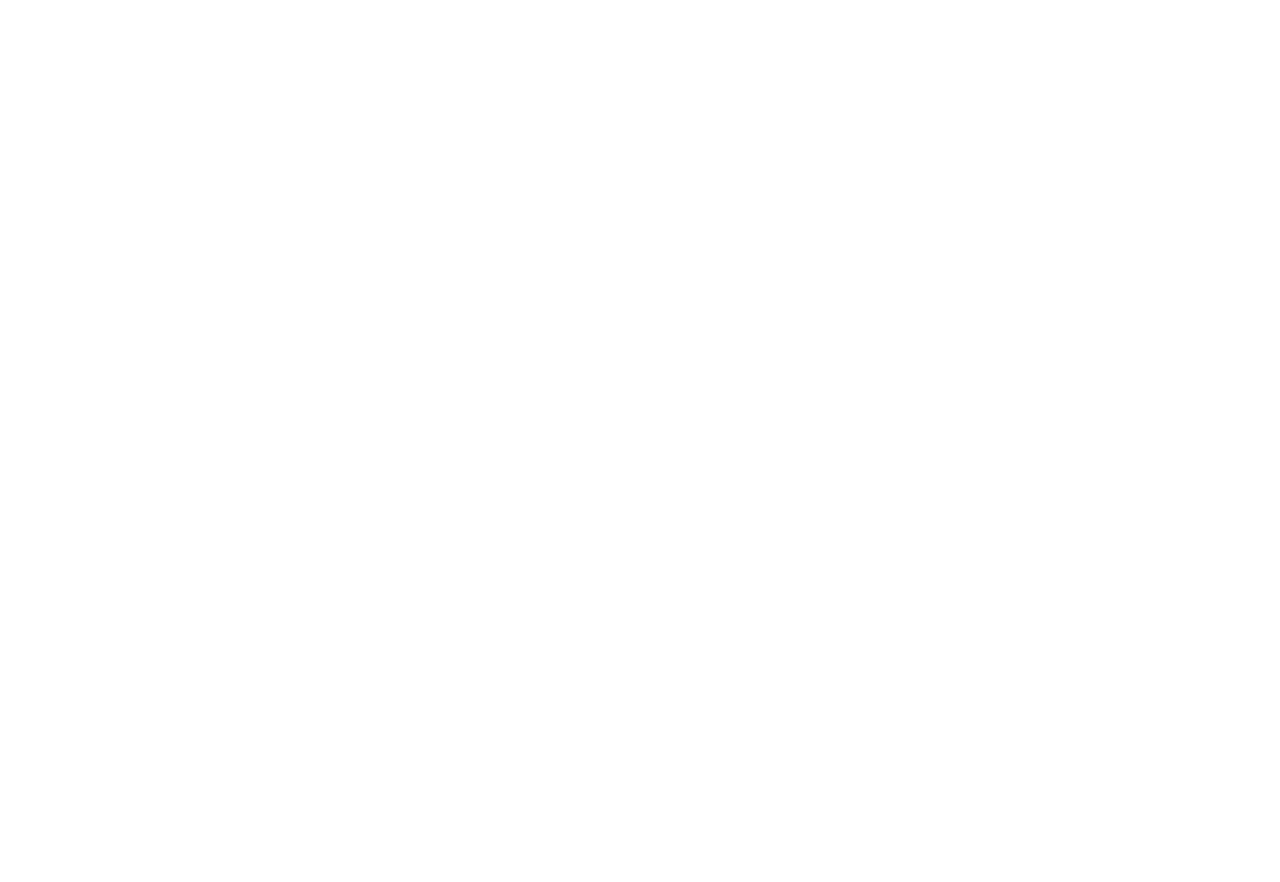
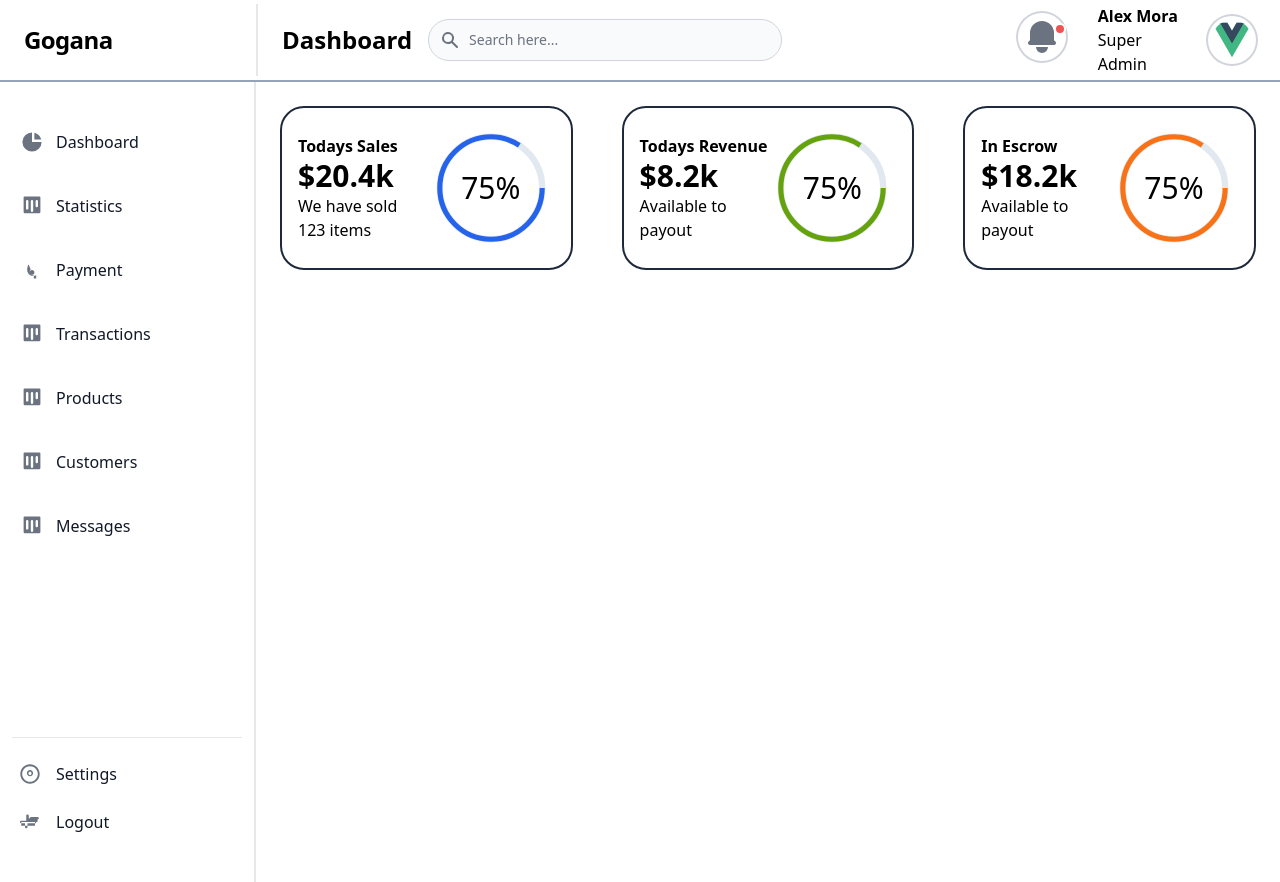
Before and after one commit to piesieomane/finance-dashboard, a Vue app: page /dashboard in a window 1280 px wide. Before the commit this address had no page. Before the commit the page ends 800 px from the top, so only its background shows below. Built offline with nearby package versions, Linux system fonts and the light colour scheme.

Commit message:
Create component for panel and add chart js

```diff
--- a/package.json
+++ b/package.json
@@ -9,9 +9,11 @@
     "lint": "eslint . --ext .vue,.js,.jsx,.cjs,.mjs --fix --ignore-path .gitignore"
   },
   "dependencies": {
+    "chart.js": "^4.2.0",
     "flowbite": "^1.6.3",
     "pinia": "^2.0.28",
     "vue": "^3.2.45",
+    "vue-chartjs": "^5.2.0",
     "vue-router": "^4.1.6"
   },
   "devDependencies": {
--- a/src/App.vue
+++ b/src/App.vue
@@ -1,9 +1,8 @@
 <script setup>
 import { RouterLink, RouterView } from "vue-router";
+import HomeView from "./views/HomeView.vue";
 </script>
 
 <template>
-  <header></header>
-
-  <RouterView />
+  <HomeView />
 </template>
--- /dev/null
+++ b/src/components/Hi.vue
@@ -0,0 +1,49 @@
+<script>
+export default {
+  props: ["title", "price", "message", "color"],
+  data(props) {
+    // console.log("DDDDDD", props.price);
+    return { props };
+  },
+};
+</script>
+<template>
+  <div
+    class="flex flex-row items-center justify-between border-spacing-1 border-2 border-slate-800 rounded-3xl p-4"
+  >
+    <div class="flex flex-col">
+      <h4 class="font-bold">{{ title }}</h4>
+      <h1 class="text-3xl font-extrabold">{{ props.price }}</h1>
+      <p>{{ props.message }}</p>
+    </div>
+    <div>
+      <div class="relative h-32 w-32 mx-auto">
+        <svg class="absolute top-0 left-0" viewBox="0 0 100 100">
+          <circle
+            cx="50"
+            cy="50"
+            r="40"
+            fill="transparent"
+            stroke="#e2e8f0"
+            stroke-width="5 "
+          />
+          <circle
+            cx="50"
+            cy="50"
+            r="40"
+            fill="transparent"
+            :stroke="props.color"
+            stroke-width="4"
+            stroke-dasharray="282.74"
+            stroke-dashoffset="71.18"
+          />
+        </svg>
+        <div
+          class="absolute top-0 left-0 h-full w-full flex items-center justify-center"
+        >
+          <div class="text-3xl text-center text-black-500">75%</div>
+        </div>
+      </div>
+    </div>
+  </div>
+</template>
--- a/src/components/Sidebar.vue
+++ b/src/components/Sidebar.vue
@@ -12,8 +12,8 @@
         <ul class="space-y-6">
           <button class="w-full">
             <li>
-              <a
-                href="#"
+              <router-link
+                to="/dashboard"
                 class="flex items-center p-2 text-base font-normal text-gray-900 rounded-lg dark:text-white hover:bg-blue-400 active:bg-violet-700 dark:hover:bg-gray-700"
               >
                 <svg
@@ -27,13 +27,13 @@
                   <path d="M12 2.252A8.014 8.014 0 0117.748 8H12V2.252z"></path>
                 </svg>
                 <span class="ml-3">Dashboard</span>
-              </a>
+              </router-link>
             </li>
           </button>
           <button class="w-full">
             <li>
-              <a
-                href="#"
+              <router-link
+                to="/about"
                 class="flex items-center p-2 text-base font-normal text-gray-900 rounded-lg dark:text-white hover:bg-blue-400 active:bg-violet-700 dark:hover:bg-gray-700"
               >
                 <!-- svg for statistics -->
@@ -51,7 +51,7 @@
                   ></path>
                 </svg>
                 <span class="ml-3">Statistics</span>
-              </a>
+              </router-link>
             </li>
           </button>
           <button class="w-full">
--- a/src/components/TheWelcome.vue
+++ b/src/components/TheWelcome.vue
@@ -1,17 +1,18 @@
 <script setup>
 import Navbar from "./Navbar.vue";
 import Sidebar from "./Sidebar.vue";
+import { RouterView } from "vue-router";
 </script>
 
 <template>
   <div>
     <Navbar />
-    <div>
+    <div class="flex flex-row">
       <div class="w-1/5">
         <Sidebar />
       </div>
       <div class="w-4/5">
-        <router-view />
+        <router-view></router-view>
       </div>
     </div>
   </div>
--- a/src/router/index.js
+++ b/src/router/index.js
@@ -1,5 +1,6 @@
 import { createRouter, createWebHistory } from "vue-router";
 import HomeView from "../views/HomeView.vue";
+import DashboardView from "../views/DashboardView.vue";
 
 const router = createRouter({
   history: createWebHistory(import.meta.env.BASE_URL),
@@ -17,6 +18,16 @@
       // which is lazy-loaded when the route is visited.
       component: () => import("../views/AboutView.vue"),
     },
+    {
+      path: "/about",
+      name: "about",
+      component: () => import("../views/AboutView.vue"),
+    },
+    {
+      path: "/dashboard",
+      name: "dashboard",
+      component: DashboardView,
+    },
   ],
 });
 
--- a/src/views/DashboardView.vue
+++ b/src/views/DashboardView.vue
@@ -0,0 +1,73 @@
+<script>
+import Hi from "../components/Hi.vue";
+export default {
+  components: {
+    Hi,
+  },
+  data() {
+    return {
+      items: [
+        {
+          post: {
+            id: 1,
+            title: "Todays Sales",
+            price: "$20.4k",
+            message: "We have sold 123 items",
+            color: "#2563eb",
+          },
+        },
+        {
+          post: {
+            id: 1,
+            title: "Todays Revenue",
+            price: "$8.2k",
+            message: "Available to payout",
+            color: "#65a30d",
+          },
+        },
+        {
+          post: {
+            id: 1,
+            title: "In Escrow",
+            price: "$18.2k",
+            message: "Available to payout",
+            color: "#f97316",
+          },
+        },
+      ],
+    };
+  },
+};
+</script>
+<template>
+  <div class="p-6">
+    <div class="flex flex-row justify-between">
+      <div class="w-[30%]">
+        <Hi
+          :title="items[0].post.title"
+          :price="items[0].post.price"
+          :message="items[0].post.message"
+          :color="items[0].post.color"
+        />
+      </div>
+      <div class="w-[30%]">
+        <Hi
+          :title="items[1].post.title"
+          :price="items[1].post.price"
+          :message="items[1].post.message"
+          :color="items[1].post.color"
+        />
+      </div>
+      <div class="w-[30%]">
+        <Hi
+          :title="items[2].post.title"
+          :price="items[2].post.price"
+          :message="items[2].post.message"
+          :color="items[2].post.color"
+        />
+      </div>
+    </div>
+  </div>
+</template>
+
+exp
--- a/src/views/HomeView.vue
+++ b/src/views/HomeView.vue
@@ -3,7 +3,5 @@
 </script>
 
 <template>
-  <main>
-    <TheWelcome />
-  </main>
+  <TheWelcome />
 </template>
```
Also changed, not shown: 1 other file (tests, documents, lock files or other folders).
